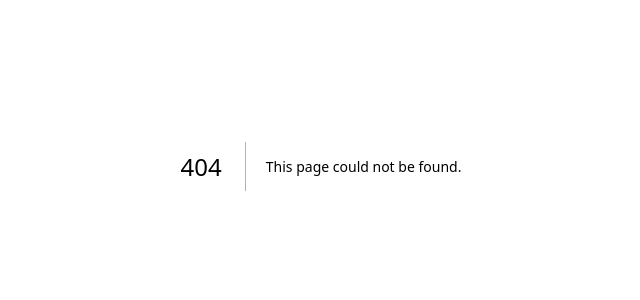
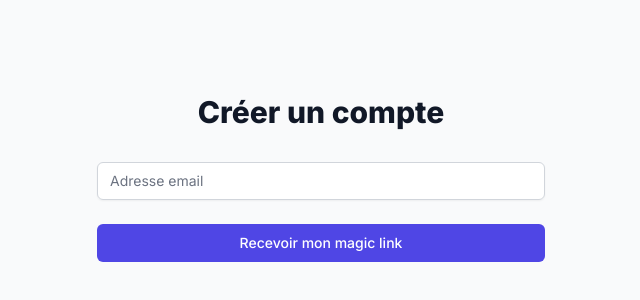
Before and after one commit to fabienlpt/liiinks, a Next.js app: page /login in a window 1280 px wide. Before the commit this address had no page. Shown: the part 234-534 px from the top of the page, without its empty margins (319-959 px from the left). Built offline with nearby package versions, Linux system fonts and the light colour scheme.

Commit message:
feature(login): partially add login page

```diff
--- /dev/null
+++ b/src/app/api/login/route.ts
@@ -0,0 +1,29 @@
+import { base } from "../config";
+
+export async function POST(request: Request) {
+  try {
+    const data = await request.json();
+    const email = data.email;
+
+    return new Response(email, {
+      status: 200,
+      headers: {
+        "Content-Type": "application/json",
+      },
+    });
+  } catch (error) {
+    console.error(
+      "Une erreur s'est produite lors de la création des données dans Airtable:",
+      error
+    );
+    return new Response(
+      "Une erreur s'est produite lors de la création des données dans Airtable.",
+      {
+        status: 500,
+        headers: {
+          "Content-Type": "application/json",
+        },
+      }
+    );
+  }
+}
--- /dev/null
+++ b/src/app/login/page.tsx
@@ -0,0 +1,58 @@
+"use client";
+import axios from "axios";
+import { API_URL } from "../environment";
+import { useState } from "react";
+
+export default function SignUpPage() {
+  const [email, setEmail] = useState("");
+
+  const handleChange = (e: React.ChangeEvent<HTMLInputElement>) => {
+    setEmail(e.target.value);
+  };
+
+  const handleSubmit = async (e: React.FormEvent<HTMLFormElement>) => {
+    e.preventDefault();
+    const body = { email };
+    await axios.post(`${API_URL}/login`, body);
+  };
+
+  return (
+    <div className="min-h-screen flex items-center justify-center bg-gray-50 py-12 px-4 sm:px-6 lg:px-8">
+      <div className="max-w-md w-full space-y-8">
+        <div>
+          <h2 className="mt-6 text-center text-3xl font-extrabold text-gray-900">
+            Créer un compte
+          </h2>
+        </div>
+        <form className="mt-8 space-y-6" onSubmit={handleSubmit}>
+          <div className="rounded-md shadow-sm -space-y-px">
+            <div>
+              <label htmlFor="email-address" className="sr-only">
+                Adresse email
+              </label>
+              <input
+                id="email-address"
+                name="email"
+                type="email"
+                autoComplete="email"
+                required
+                className="appearance-none relative block w-full px-3 py-2 border border-gray-300 placeholder-gray-500 text-gray-900 rounded-md focus:outline-none focus:ring-indigo-500 focus:border-indigo-500 focus:z-10 sm:text-sm"
+                placeholder="Adresse email"
+                onChange={handleChange}
+              />
+            </div>
+          </div>
+
+          <div>
+            <button
+              type="submit"
+              className="group relative w-full flex justify-center py-2 px-4 border border-transparent text-sm font-medium rounded-md text-white bg-indigo-600 hover:bg-indigo-700 focus:outline-none focus:ring-2 focus:ring-offset-2 focus:ring-indigo-500"
+            >
+              Recevoir mon magic link
+            </button>
+          </div>
+        </form>
+      </div>
+    </div>
+  );
+}
```
